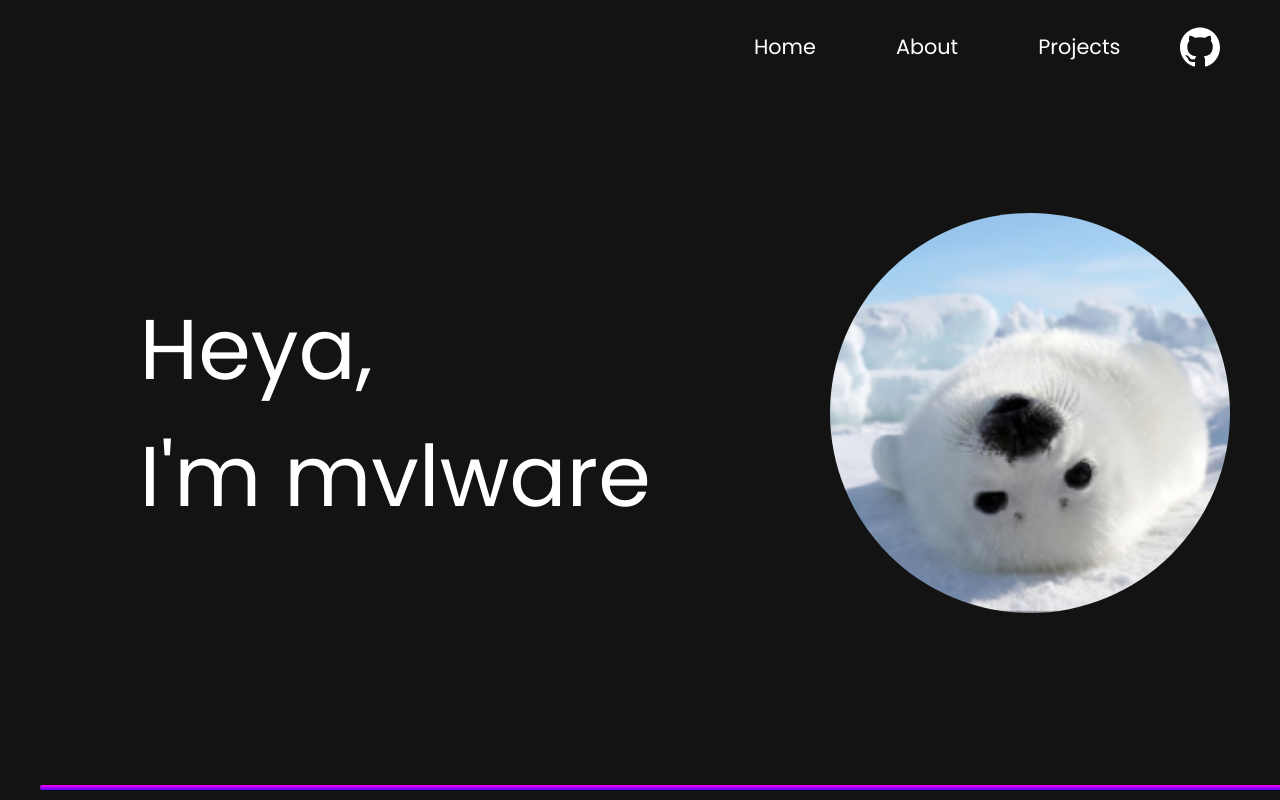
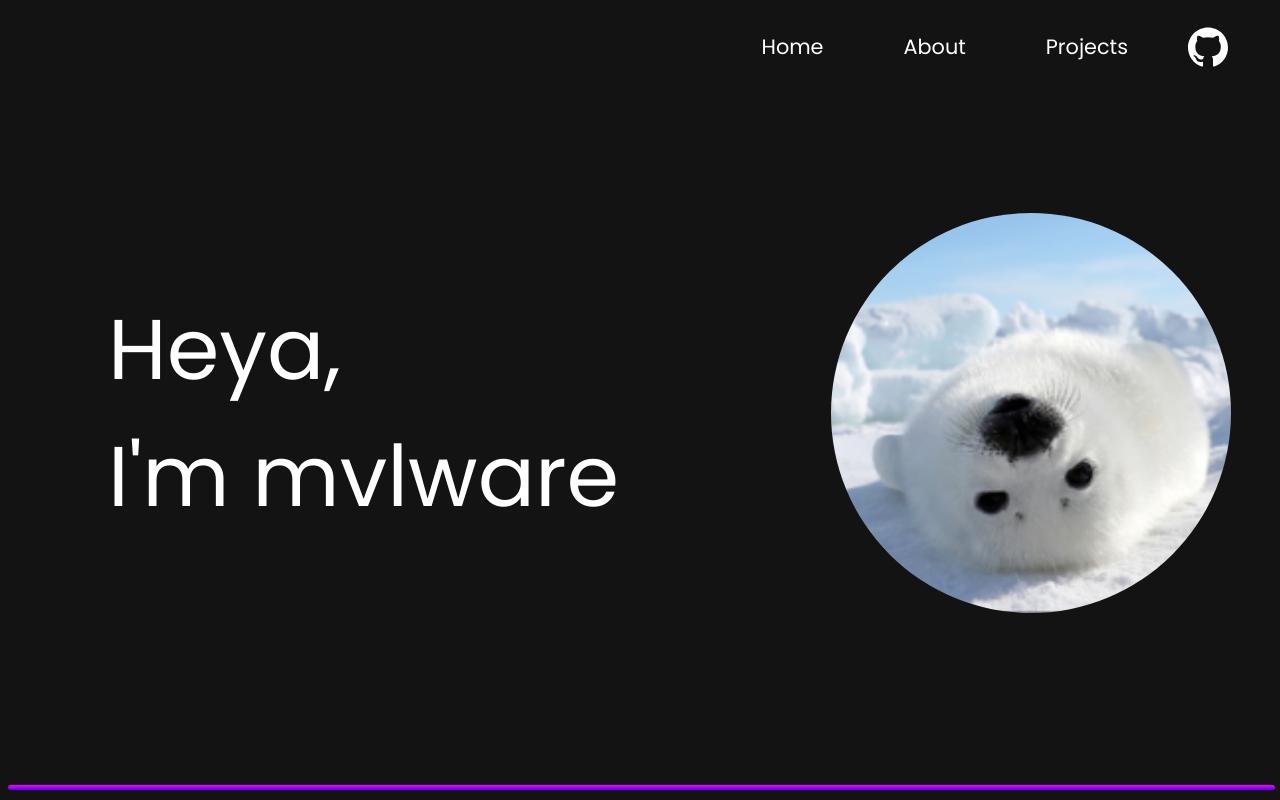
Before and after one commit to mvlwarekekw/mvlware.xyz, a Vue app: page / in a window 1280 px wide. Built offline with nearby package versions, Linux system fonts and the light colour scheme.

Commit message:
change: changes to container class

```diff
--- a/src/assets/main.css
+++ b/src/assets/main.css
@@ -16,8 +16,22 @@ ul, ol {
 
 /* Reusable stuff */
 .container {
-  max-width: 95%;
-  margin: auto;
+  max-width: 1200px;
+  margin: auto 0;
+}
+
+@media screen and (min-width: 1920px) {
+  .container {
+    max-width: 2520px;
+    margin: auto 0;
+  }
+}
+
+@media screen and (max-width: 1280px) {
+  .container {
+    max-width: 1240px;
+    margin: auto 0;
+  }
 }
 
 .text-xxxl {
```
